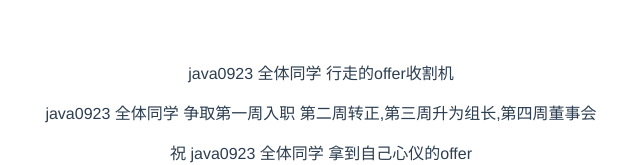
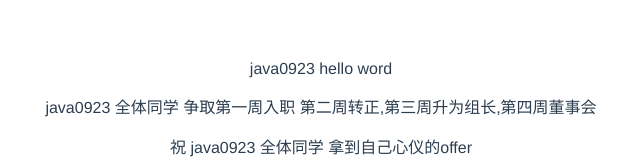
Before and after one commit to Honey-666/hello-world0923, a Vue app: page / in a window 1280 px wide. Shown: the top 165 px of the page, without its empty margins (319-959 px from the left). Built offline with nearby package versions, Linux system fonts and the light colour scheme.

Commit message:
第一次修改

```diff
--- a/src/App.vue
+++ b/src/App.vue
@@ -1,6 +1,6 @@
 <template>
   <div id="app">
-      <p>java0923 全体同学 行走的offer收割机</p>
+      <p>java0923 hello word</p>
       <p>java0923 全体同学 争取第一周入职 第二周转正,第三周升为组长,第四周董事会</p>
       <p>祝 java0923 全体同学 拿到自己心仪的offer</p>
       <p>祝 java0923 全体同学 拿到自己心仪的offer</p>
```
